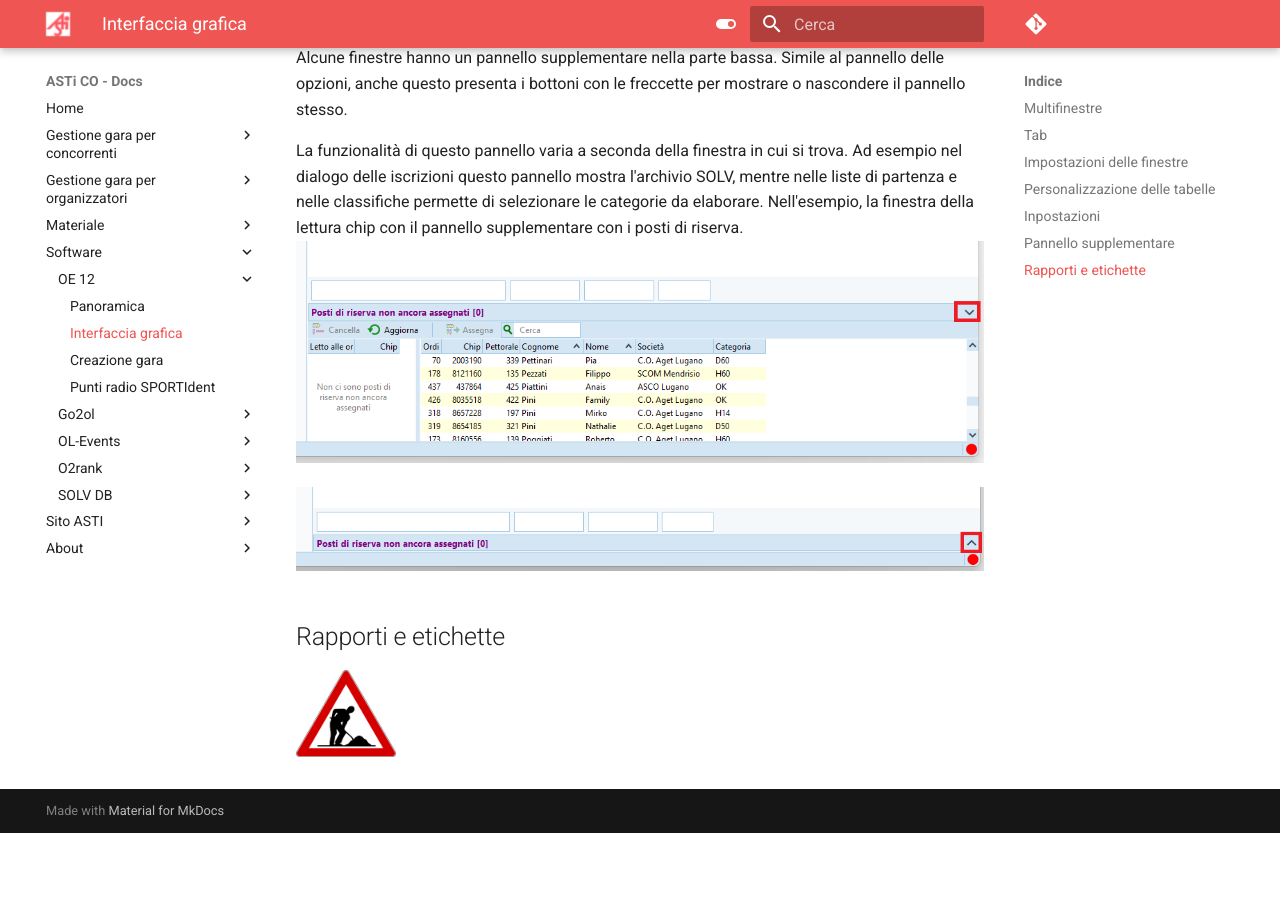
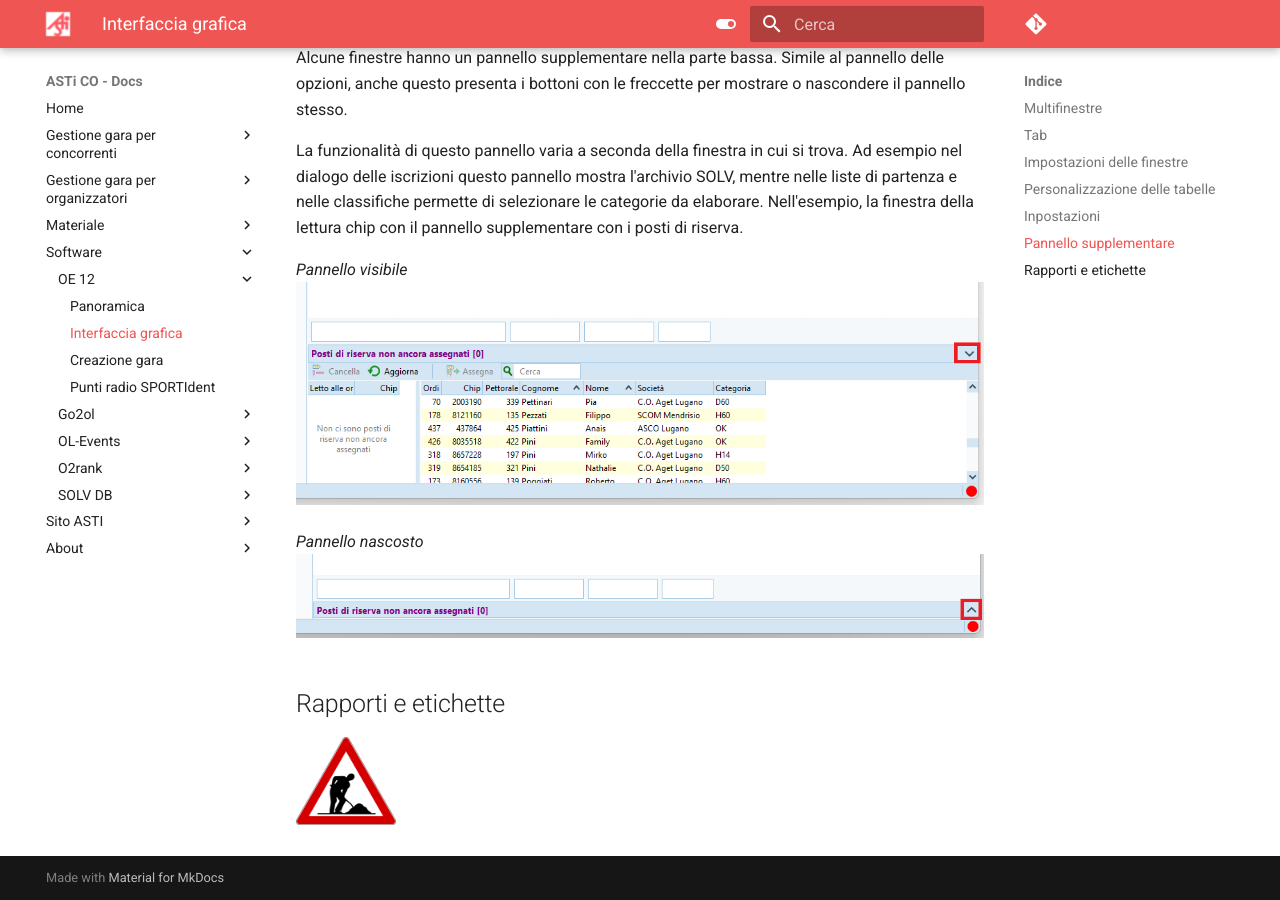
Before and after one commit to asti-co/doc, an MkDocs documentation site: the page built from docs/software/oe12/interfaccia_grafica.md, in a window 1280 px wide and 900 px high, scrolled down 4611 px. Built offline with MkDocs 1.6.1 and Material for MkDocs 9.7.7, drawn with Linux system fonts in a browser that asks for light colours; comment, search, counter and statistics services are not loaded; before the commit the page ends 5444 px from its top, so only the background shows below that.

Commit message:
chiarimenti

```diff
--- a/docs/software/oe12/interfaccia_grafica.md
+++ b/docs/software/oe12/interfaccia_grafica.md
@@ -60,8 +60,11 @@ La funzionalità di questo pannello varia a seconda della finestra in cui si tro
 Ad esempio nel dialogo delle iscrizioni questo pannello mostra l'archivio SOLV, mentre nelle
 liste di partenza e nelle classifiche permette di selezionare le categorie da elaborare.
 Nell'esempio, la finestra della lettura chip con il pannello supplementare con i posti di riserva.
+
+*Pannello visibile*
 ![Pannello supplementare aperto](inc/gui_pannello_supplementare_aperto.png)
 
+*Pannello nascosto*
 ![Pannello supplementare chiuso](inc/gui_pannello_supplementare_chiuso.png)
 
 ## Rapporti e etichette
```
Also changed, not shown: docs/software/oe12/inc/squadre_unite_separate.png.
